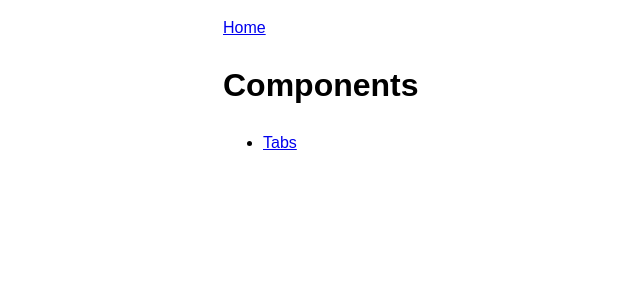
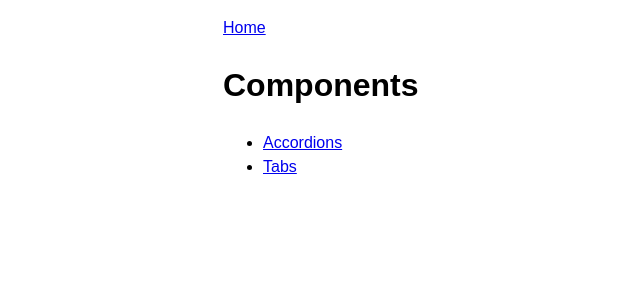
Before and after one commit to cmegown/patterns, a Jekyll site: the page built from _pages/home.md, in a window 1280 px wide. Shown: the top 300 px of the page, without its empty margins (33-673 px from the left). Built offline with Jekyll 4.4.1, drawn with Linux system fonts in a browser that asks for light colours.

Commit message:
adding accordions page

```diff
--- a/_pages/home.md
+++ b/_pages/home.md
@@ -6,6 +6,9 @@ permalink: /
 
 <ul>
   <li>
+    <a href="/components/accordions/">Accordions</a>
+  </li>
+  <li>
     <a href="/components/tabs/">Tabs</a>
   </li>
 </ul>
```
Also changed, not shown: _pages/accordions.md (added, +6 -0 lines).
